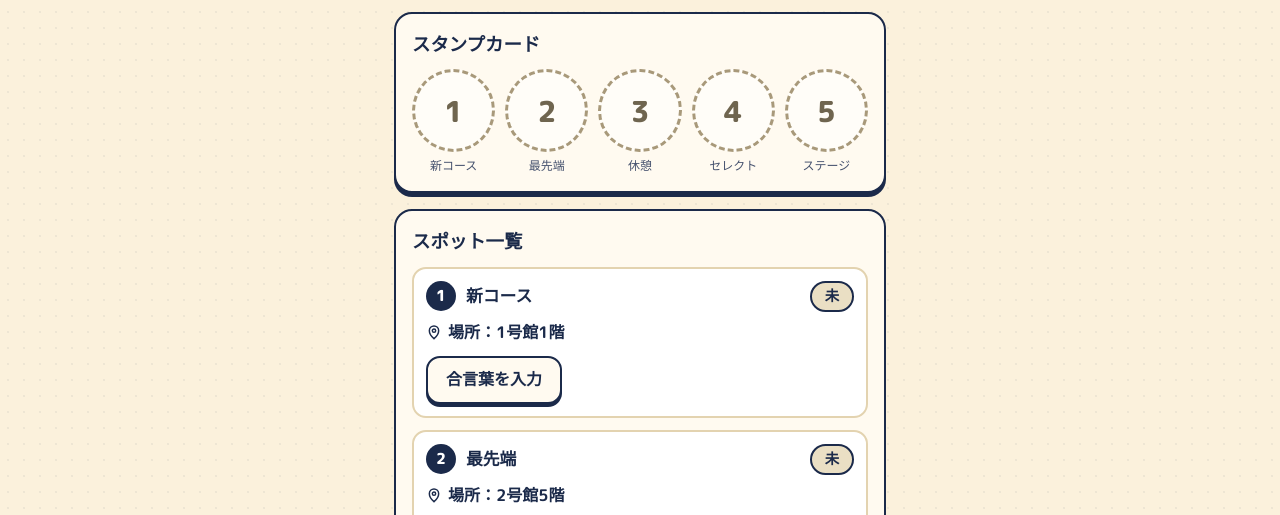
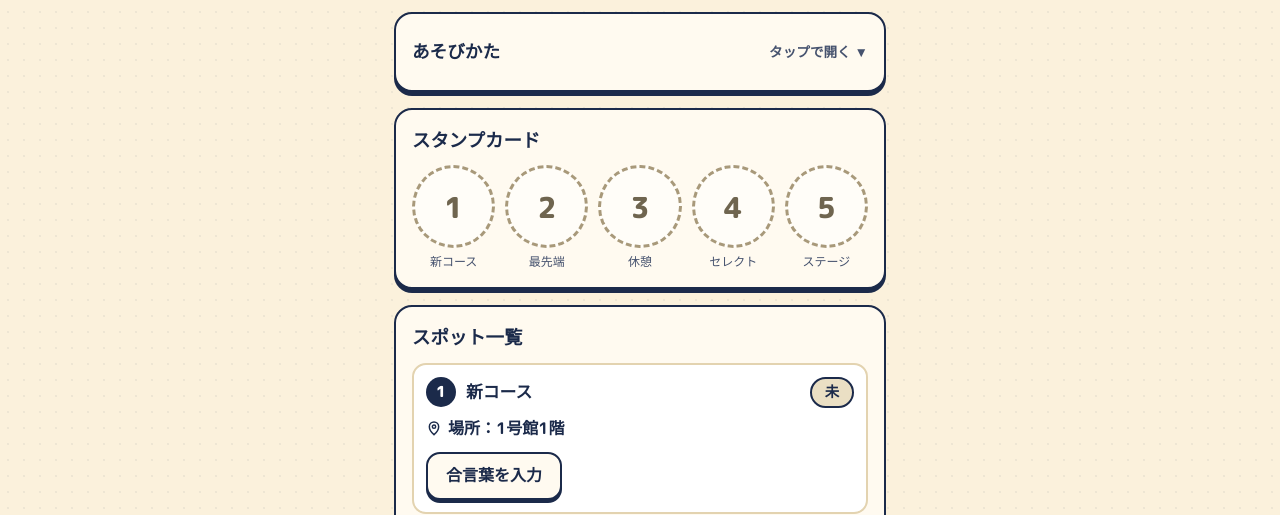
Before and after one commit to Tyut0815/tsukuba-stampcard, a plain HTML site: page index.html in a window 1280 px wide. Shown: the part 252-767 px from the top of the page. Drawn offline with Linux system fonts and the light colour scheme.

Commit message:
あそびかたをスタンプカードの上へ移動し、初期状態を閉じる
Co-Authored-By: Claude Opus 5.5 <noreply@anthropic.com>
Claude-Session: https://claude.ai/code/session_01LyWRjp4mgrbHNqLp3UnqJj

```diff
--- a/index.html
+++ b/index.html
@@ -93,6 +93,10 @@ h1:focus,h2:focus{outline:none;box-shadow:none}
 
 /* how to */
 .how summary{cursor:pointer;font-weight:800;font-size:1.1rem;min-height:44px;display:flex;align-items:center}
+.how summary{list-style:none;justify-content:space-between;gap:8px}
+.how summary::-webkit-details-marker{display:none}
+.how summary::after{content:"タップで開く ▼";font-size:.85rem;font-weight:700;color:var(--ink2);white-space:nowrap}
+.how[open] summary::after{content:"閉じる ▲"}
 .how ol{margin:8px 0 0;padding-left:1.4rem}
 .how li{margin:6px 0}
 .how .note{font-size:.85rem;color:var(--ink2);margin-top:8px}
@@ -620,7 +624,7 @@ function askPin(purpose) {
 }
 
 /* ---------- 画面の描画 ---------- */
-let howOpen = stampedCount() === 0;
+let howOpen = false; // あそびかたは最初は閉じておく
 
 function pinIcon() {
   return svgEl("svg", { width: 16, height: 16, viewBox: "0 0 24 24", "aria-hidden": "true", fill: "none", stroke: "currentColor", "stroke-width": 2.2 },
@@ -803,7 +807,7 @@ function render() {
     app.append(el("div", { class: "warn-banner", role: "alert", text: "この端末では記録を保存できません。画面を閉じるとスタンプが消えます（シークレットモードは使わないでください）" }));
   }
   if (isComplete()) app.append(renderComplete());
-  app.append(renderHeader(), renderSlots(), renderSpots(), renderHow(), renderMission(),
+  app.append(renderHeader(), renderHow(), renderSlots(), renderSpots(), renderMission(),
     el("footer", null,
       el("button", { type: "button", class: "linkbtn", text: "係員用：記録をリセット", onclick: () => askPin("reset") }),
       el("p", { text: CONFIG.title })));
```
